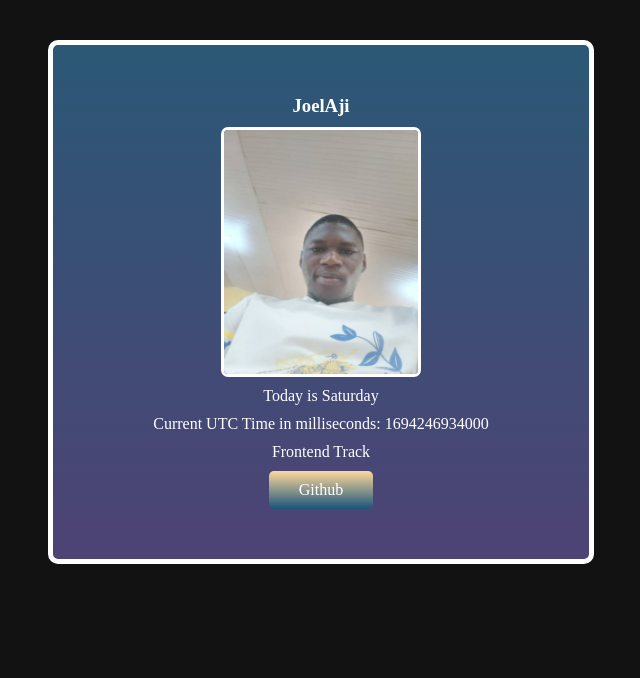
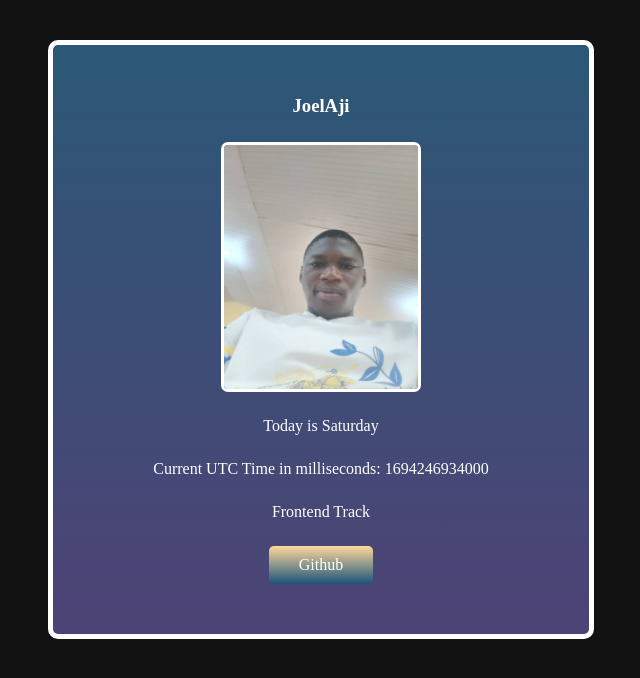
Before and after one commit to Joel0007tech/hng-stage-one-task, a plain HTML site: page index.html in a window 1280 px wide. Shown: the whole page, without its empty margins (319-959 px from the left). Drawn offline with Linux system fonts and the light colour scheme.

Commit message:
update to hng stage-one task

```diff
--- a/index.css
+++ b/index.css
@@ -13,6 +13,9 @@
     margin-top: 40px;
     border: 5px solid white;
     border-radius: 10px;
+    display: flex;
+    flex-direction: column;
+    gap: 15px;
 }
 [data-testid="slackUserName"]{
     color:white;
```
